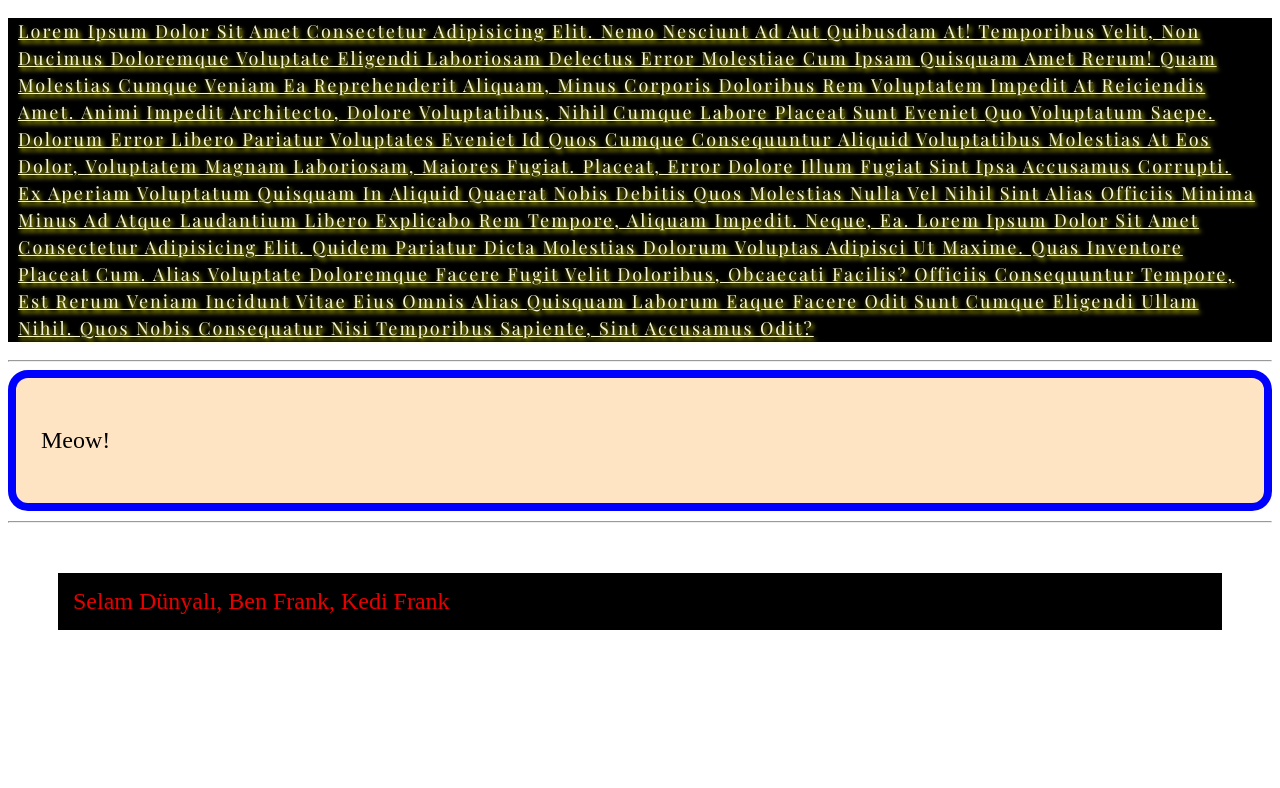
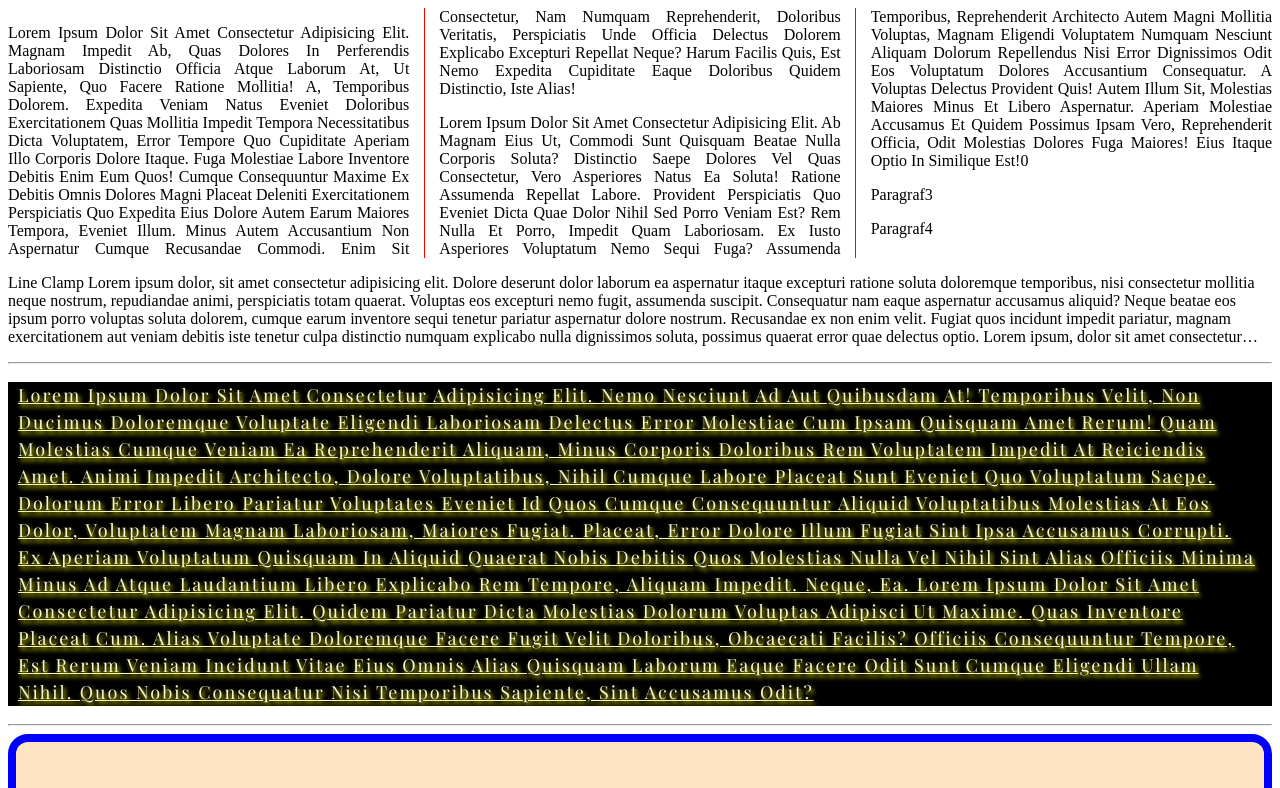
Before and after one commit to seyitozdol/0_Codes, a plain HTML site: page index.html in a window 1280 px wide. Shown: the top 788 px of the page. Drawn offline with nearby package versions, Linux system fonts and the light colour scheme; a web font is replaced by a local one.

Commit message:
lineclamp, column container

```diff
--- a/index.html
+++ b/index.html
@@ -21,6 +21,30 @@
 </head>
 <body>
     <!-- start codes -->
+    <div class="column-container">
+        <p>Lorem ipsum dolor sit amet consectetur adipisicing elit. Magnam impedit ab, quas dolores in perferendis laboriosam distinctio officia atque laborum at, ut sapiente, quo facere ratione mollitia! A, temporibus dolorem.
+        Expedita veniam natus eveniet doloribus exercitationem quas mollitia impedit tempora necessitatibus dicta voluptatem, error tempore quo cupiditate aperiam illo corporis dolore itaque. Fuga molestiae labore inventore debitis enim eum quos!
+        Cumque consequuntur maxime ex debitis omnis dolores magni placeat deleniti exercitationem perspiciatis quo expedita eius dolore autem earum maiores tempora, eveniet illum. Minus autem accusantium non aspernatur cumque recusandae commodi.
+        Enim sit consectetur, nam numquam reprehenderit, doloribus veritatis, perspiciatis unde officia delectus dolorem explicabo excepturi repellat neque? Harum facilis quis, est nemo expedita cupiditate eaque doloribus quidem distinctio, iste alias!</p>
+        <p>Lorem ipsum dolor sit amet consectetur adipisicing elit. Ab magnam eius ut, commodi sunt quisquam beatae nulla corporis soluta? Distinctio saepe dolores vel quas consectetur, vero asperiores natus ea soluta!
+        Ratione assumenda repellat labore. Provident perspiciatis quo eveniet dicta quae dolor nihil sed porro veniam est? Rem nulla et porro, impedit quam laboriosam. Ex iusto asperiores voluptatum nemo sequi fuga?
+        Assumenda temporibus, reprehenderit architecto autem magni mollitia voluptas, magnam eligendi voluptatem numquam nesciunt aliquam dolorum repellendus nisi error dignissimos odit eos voluptatum dolores accusantium consequatur. A voluptas delectus provident quis!
+        Autem illum sit, molestias maiores minus et libero aspernatur. Aperiam molestiae accusamus et quidem possimus ipsam vero, reprehenderit officia, odit molestias dolores fuga maiores! Eius itaque optio in similique est!0</p>
+
+        <p>Paragraf3</p>
+        <p>Paragraf4</p>
+
+    </div>
+
+    <p class="line-clamp4">Line Clamp Lorem ipsum dolor, sit amet consectetur adipisicing elit. Dolore deserunt dolor laborum ea aspernatur itaque excepturi ratione soluta doloremque temporibus, nisi consectetur mollitia neque nostrum, repudiandae animi, perspiciatis totam quaerat.
+    Voluptas eos excepturi nemo fugit, assumenda suscipit. Consequatur nam eaque aspernatur accusamus aliquid? Neque beatae eos ipsum porro voluptas soluta dolorem, cumque earum inventore sequi tenetur pariatur aspernatur dolore nostrum.
+    Recusandae ex non enim velit. Fugiat quos incidunt impedit pariatur, magnam exercitationem aut veniam debitis iste tenetur culpa distinctio numquam explicabo nulla dignissimos soluta, possimus quaerat error quae delectus optio. Lorem ipsum, dolor sit amet consectetur adipisicing elit. Sint doloremque vero illo optio, autem et? A dolor sequi quo! Dolor aspernatur sequi atque ipsum quia voluptatum ducimus eos quod saepe.
+    Ducimus, numquam! Dignissimos aspernatur officiis, qui obcaecati repellat veritatis autem alias maiores enim iure, expedita recusandae accusantium quibusdam corporis vel? Eaque dolor, necessitatibus obcaecati debitis aspernatur consectetur vel blanditiis ipsum?
+    Quae inventore ducimus, sequi amet dicta facilis necessitatibus provident. Unde, distinctio. Nisi, officia, sapiente enim est voluptatum eaque eligendi debitis provident labore, quidem beatae ut recusandae tempora placeat dolor obcaecati!
+    Illo repellat, temporibus assumenda repellendus, beatae harum blanditiis saepe nam autem reiciendis eligendi architecto ratione iste. Eligendi nemo quod, facilis aliquid, enim labore nulla esse deserunt voluptate praesentium ex culpa.
+    Consequuntur molestias quam id fugit. Dolor, quibusdam, exercitationem neque cumque quos inventore autem excepturi doloribus fugiat rem esse sint voluptate assumenda id earum alias officia ullam! Maxime numquam vero nesciunt!</p>
+
+    <hr>
     <p id="parag_id4">Lorem ipsum dolor sit amet consectetur adipisicing elit. Nemo nesciunt ad aut quibusdam at! Temporibus velit, non ducimus doloremque voluptate eligendi laboriosam delectus error molestiae cum ipsam quisquam amet rerum!
     Quam molestias cumque veniam ea reprehenderit aliquam, minus corporis doloribus rem voluptatem impedit at reiciendis amet. Animi impedit architecto, dolore voluptatibus, nihil cumque labore placeat sunt eveniet quo voluptatum saepe.
     Dolorum error libero pariatur voluptates eveniet id quos cumque consequuntur aliquid voluptatibus molestias at eos dolor, voluptatem magnam laboriosam, maiores fugiat. Placeat, error dolore illum fugiat sint ipsa accusamus corrupti.
--- a/style.css
+++ b/style.css
@@ -88,8 +88,28 @@
 
 }
 
+/* column-container */
+.column-container{
 
-
-
+    column-count: 3;
+    column-gap: 30px;
+    column-rule: 1px solid red;
+    text-transform: capitalize;
+    text-align: justify;
 
 }
+
+/* line-clamp */
+
+.line-clamp4{
+    display: -webkit-box;
+    -webkit-line-clamp: 4;
+    -webkit-box-orient: vertical;
+    overflow: hidden;
+/*for other browsers*/
+    display: -moz-box;
+    -moz-line-clamp: 4;
+    -moz-box-orient: vertical;
+    overflow: hidden;
+
+}
```
